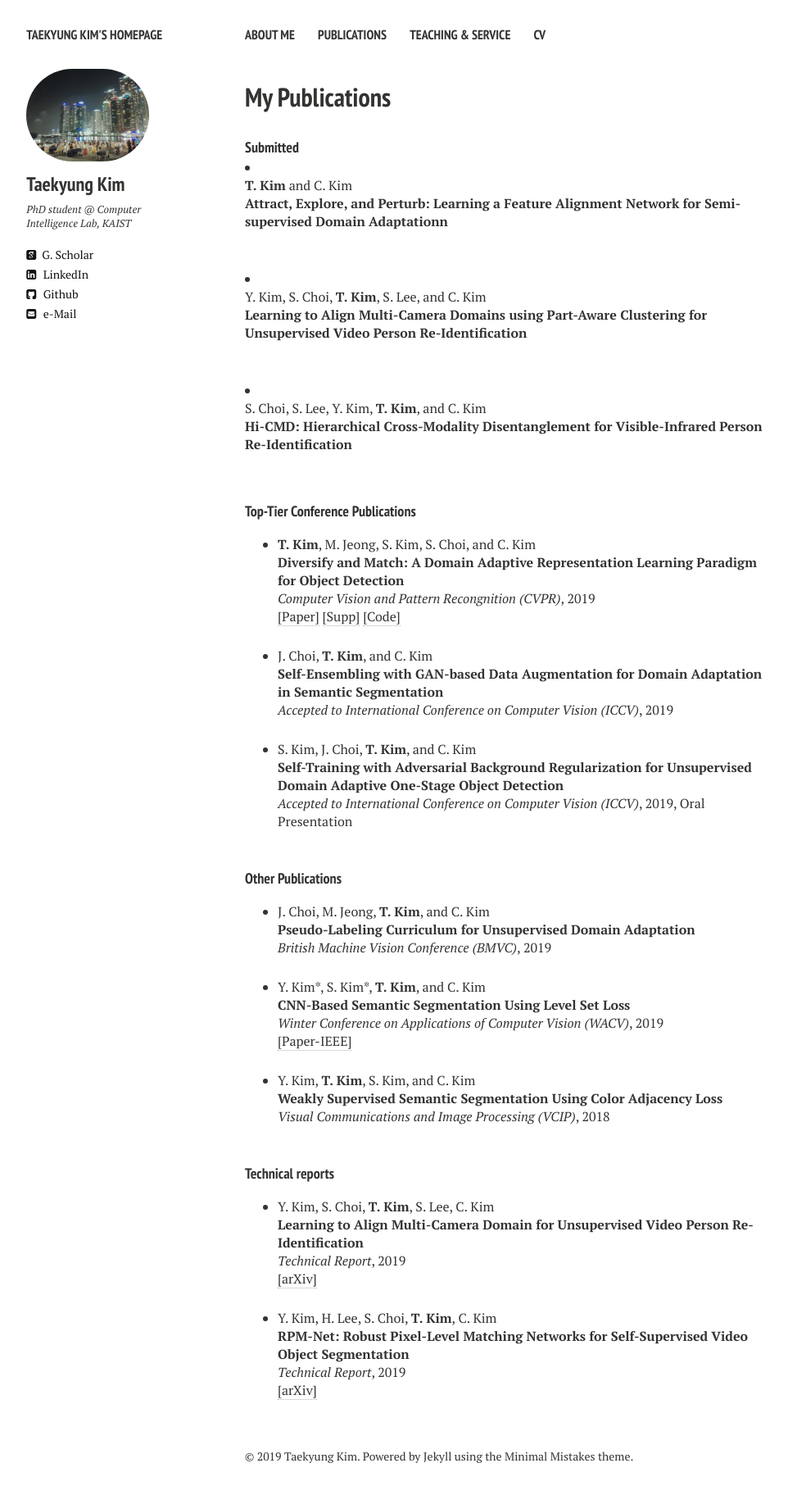
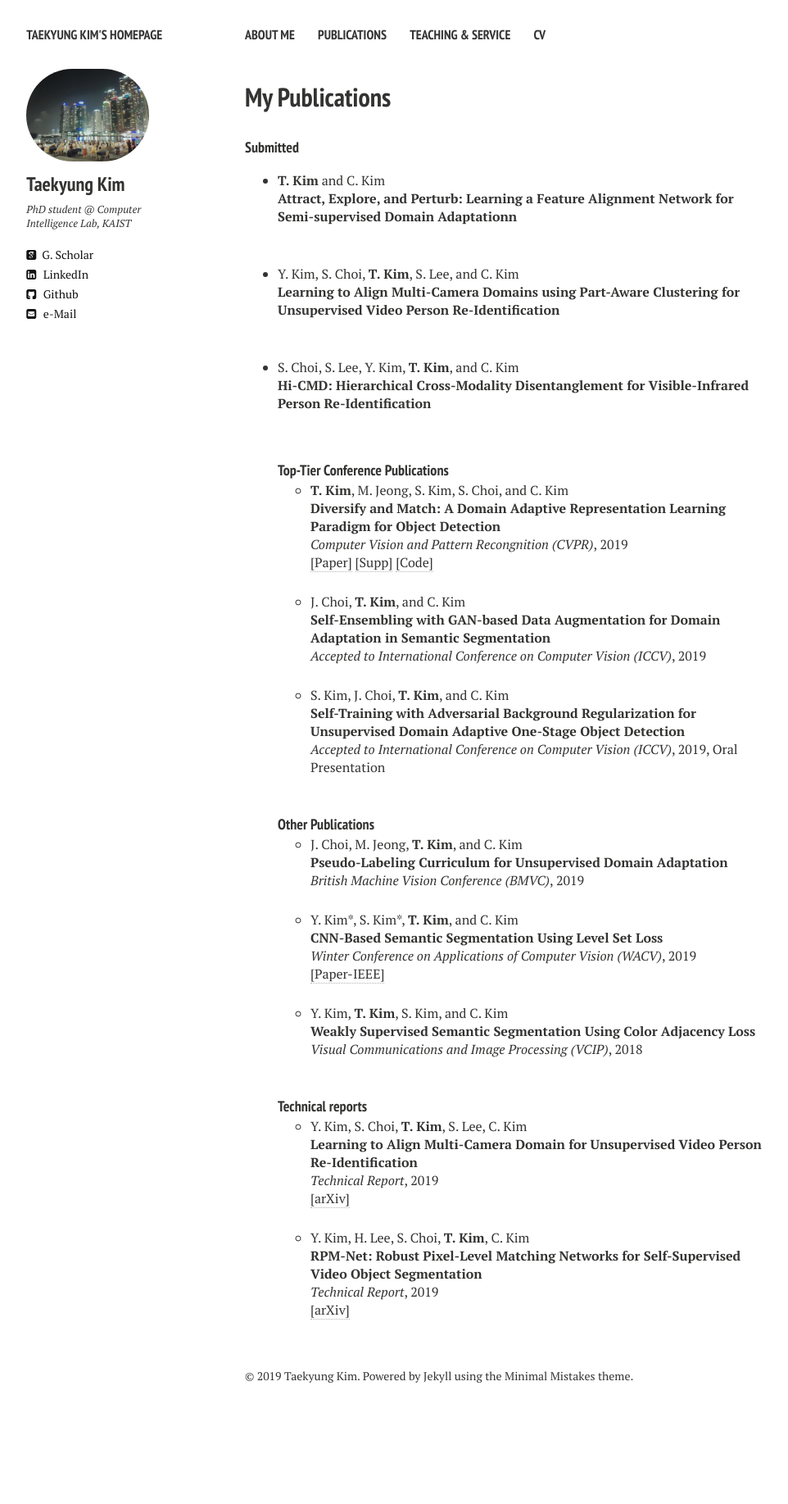
Before and after one commit to TKKim93/TKKim93.github.io, a Jekyll site: the page built from publications.md, in a window 1280 px wide. Shown: the whole page at 82% size, without its empty margins (21-983 px from the left). Built offline with Jekyll 4.4.1, drawn with Linux system fonts in a browser that asks for light colours; nearby versions of some CDN libraries; after the commit the page ends 1737 px from its top, so only the background shows below that.

Commit message:
Update publications.html

```diff
--- a/_layouts/publications.html
+++ b/_layouts/publications.html
@@ -81,6 +81,7 @@ div.bibtex pre { font-size: 75%; overflow: auto;  width: 100%; padding: 0em 0em;
       {{ content }}
 
 <h4 style="margin-bottom:0px;padding-top:10px;">Submitted</h4>
+<ul class="biblist">
 <!-- Item:  -->
 <li ><p>
 <b>T. Kim</b> and C. Kim
```
